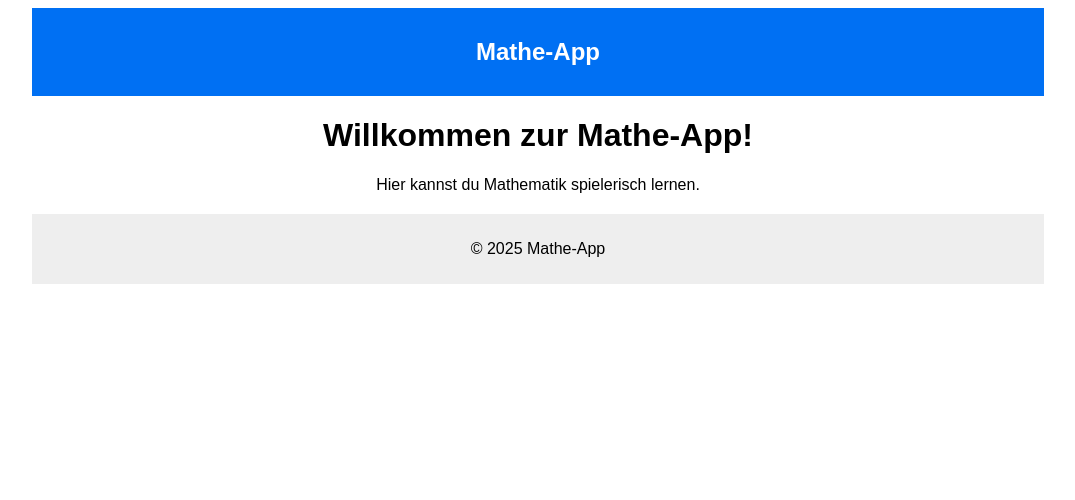
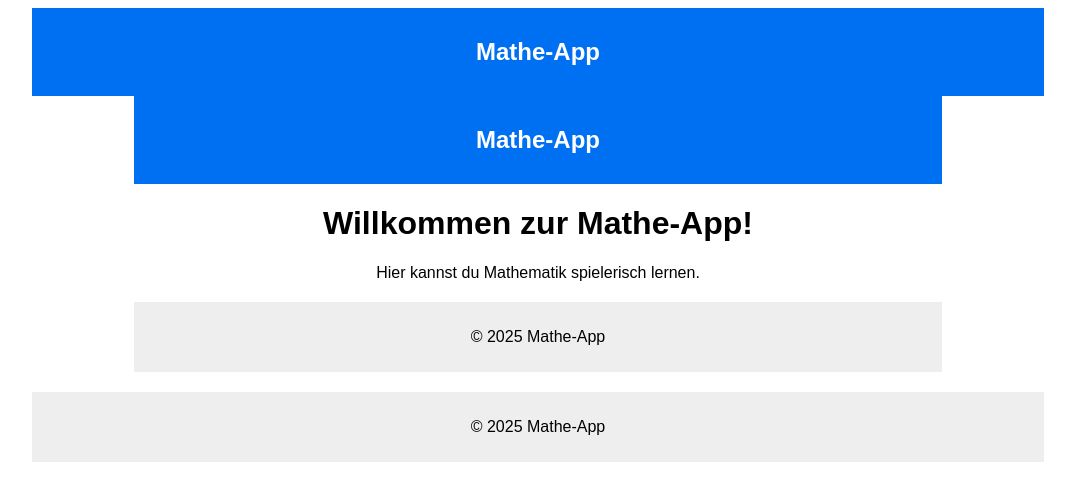
Before and after one commit to happy-helmi/math-app, a Next.js app: page / in a window 1280 px wide. Shown: the top 500 px of the page, without its empty margins (102-1177 px from the left). Built offline with nearby package versions, Linux system fonts and the light colour scheme.

Commit message:
Update _app.js

```diff
--- a/pages/_app.js
+++ b/pages/_app.js
@@ -1,5 +1,10 @@
-import "../styles/global.css";  // ✅ Globales CSS hier importieren
+import "../styles/global.css";  // ✅ Globales CSS importieren
+import Layout from "../components/Layout"; // Optional: Layout einbinden
 
 export default function MyApp({ Component, pageProps }) {
-  return <Component {...pageProps} />;
+  return (
+    <Layout>
+      <Component {...pageProps} />
+    </Layout>
+  );
 }
```
